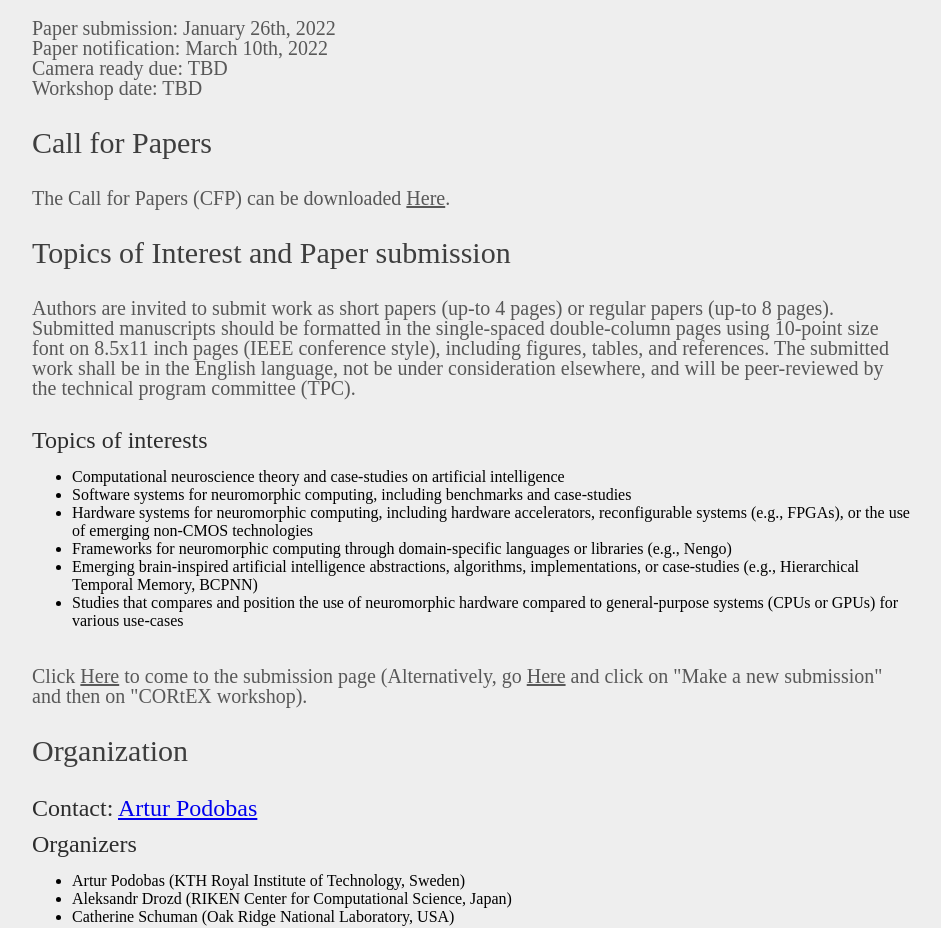
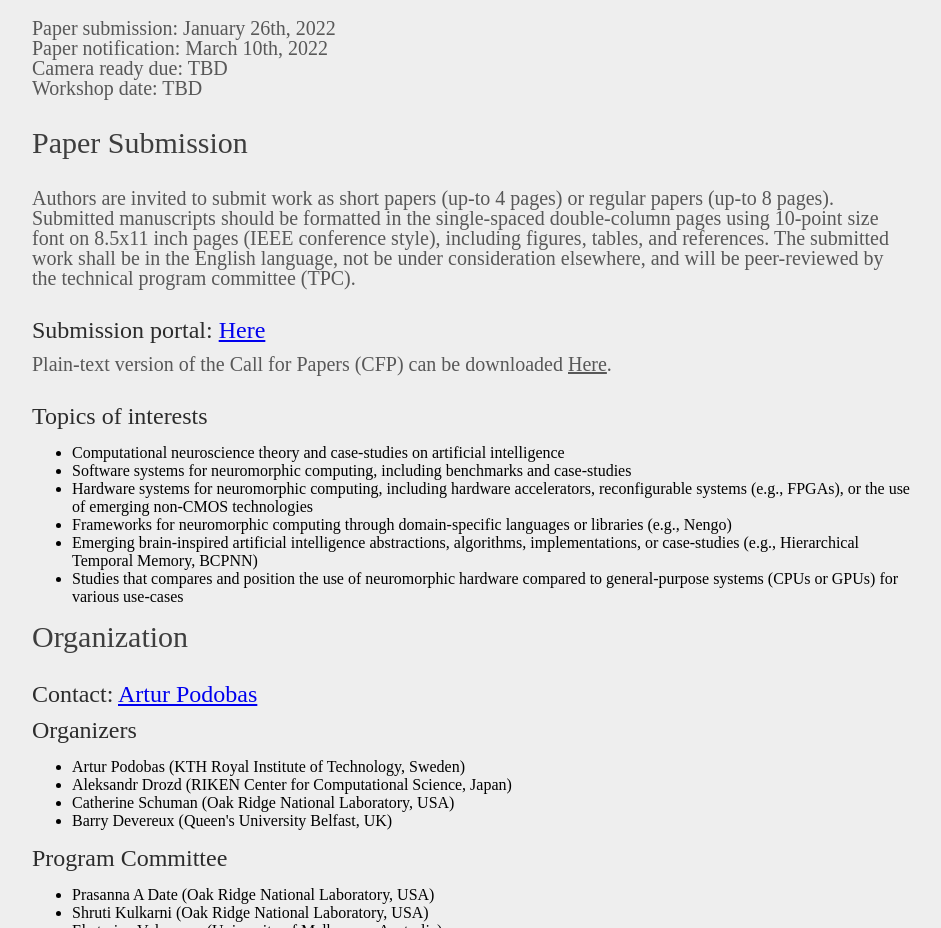
Before and after one commit to cortex-ws/cortex-ws.github.io, a plain HTML site: page index.html in a window 1280 px wide. Shown: the part 1800-2728 px from the top of the page, without its empty margins (168-1109 px from the left). Drawn offline with Linux system fonts and the light colour scheme.

Commit message:
paper submission

```diff
--- a/index.html
+++ b/index.html
@@ -78,14 +78,15 @@
 				    Camera ready due: TBD<br>
 				    Workshop date: TBD</p>
 
-			<h1 id="papsubmission">Call for Papers</h1>
-<p> The Call for Papers (CFP) can be downloaded <a href="CFP_CORTEX.txt"> Here</a>. </p>
-
-			<h1 id="papsubmission">Topics of Interest and Paper submission</h1>
-<p> Authors are invited to submit work as short papers (up-to 4 pages) or regular papers (up-to 8 pages). Submitted manuscripts should be formatted in the single-spaced double-column pages using 10-point size font on 8.5x11 inch pages (IEEE conference style), including figures, tables, and references. The submitted work shall be in the English language, not be under consideration elsewhere, and will be peer-reviewed by the technical program committee (TPC).
+			<h1 id="papsubmission">Paper Submission</h1>
 
 
-</p>
+			<p> Authors are invited to submit work as short papers (up-to 4 pages) or regular papers (up-to 8 pages). Submitted manuscripts should be formatted in the single-spaced double-column pages using 10-point size font on 8.5x11 inch pages (IEEE conference style), including figures, tables, and references. The submitted work shall be in the English language, not be under consideration elsewhere, and will be peer-reviewed by the technical program committee (TPC).</p>
+
+			<h2>Submission portal: <a href="https://ssl.linklings.net/conferences/ipdps/?page=Submit&id=CoRTEXWorkshopFullSubmission&site=ipdps2022" target="_blank">
+				Here</a> </h2>
+
+			<p> Plain-text version of the Call for Papers (CFP) can be downloaded <a href="CFP_CORTEX.txt"> Here</a>. </p>
 
 			<h2> Topics of interests </h2>
 			<ul>
@@ -96,9 +97,6 @@
 			    <li>Emerging brain-inspired artificial intelligence abstractions, algorithms, implementations, or case-studies (e.g., Hierarchical Temporal Memory, BCPNN)</li>
 			    <li>Studies that compares and position the use of neuromorphic hardware compared to general-purpose systems (CPUs or GPUs) for various use-cases</li>
 			</ul>
-
-			<p> <br> Click <a href="https://ssl.linklings.net/conferences/ipdps/?page=Submit&id=CoRTEXWorkshopFullSubmission&site=ipdps2022" target="_blank">Here</a> to come to the submission page (Alternatively, go <a href="https://ssl.linklings.net/conferences/ipdps/">Here</a> and click on "Make a new submission" and then on "CORtEX workshop).</p>
-
 
 			<h1 id="organization">Organization</h1>
 
```
